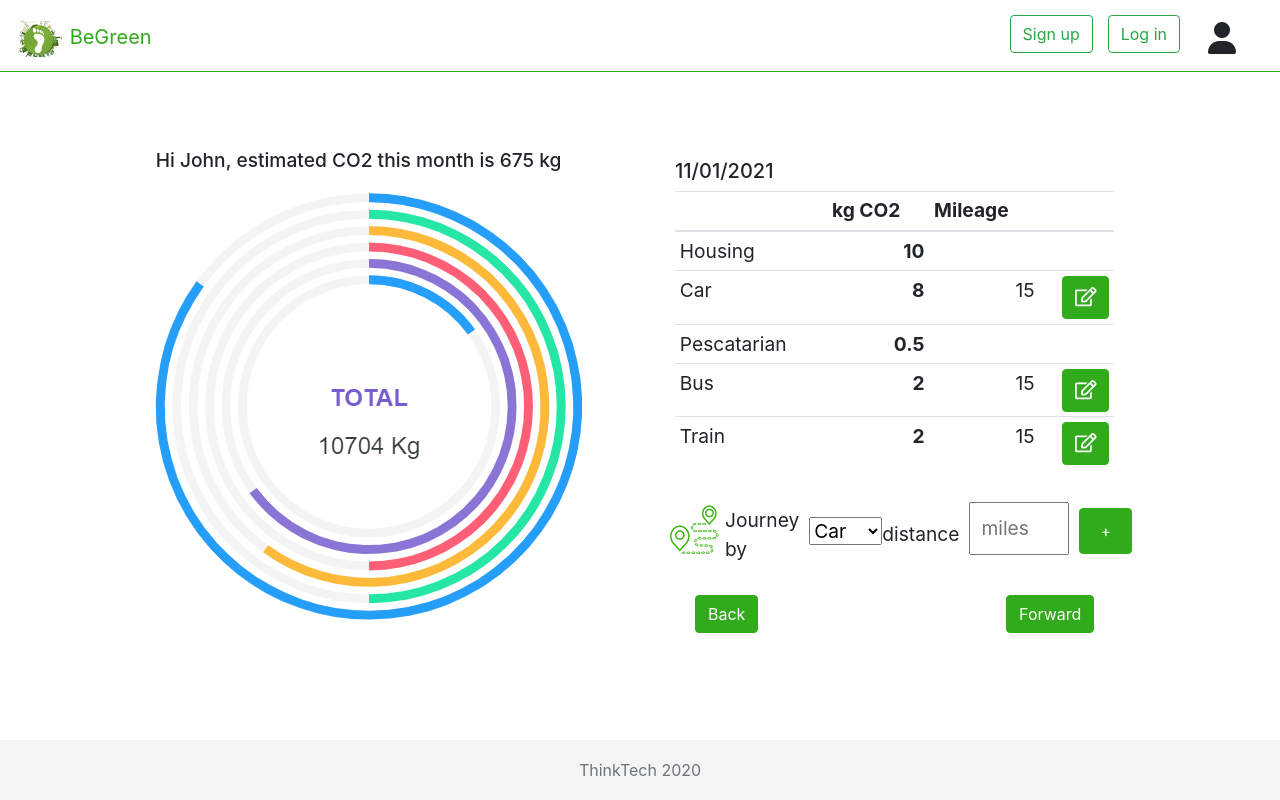
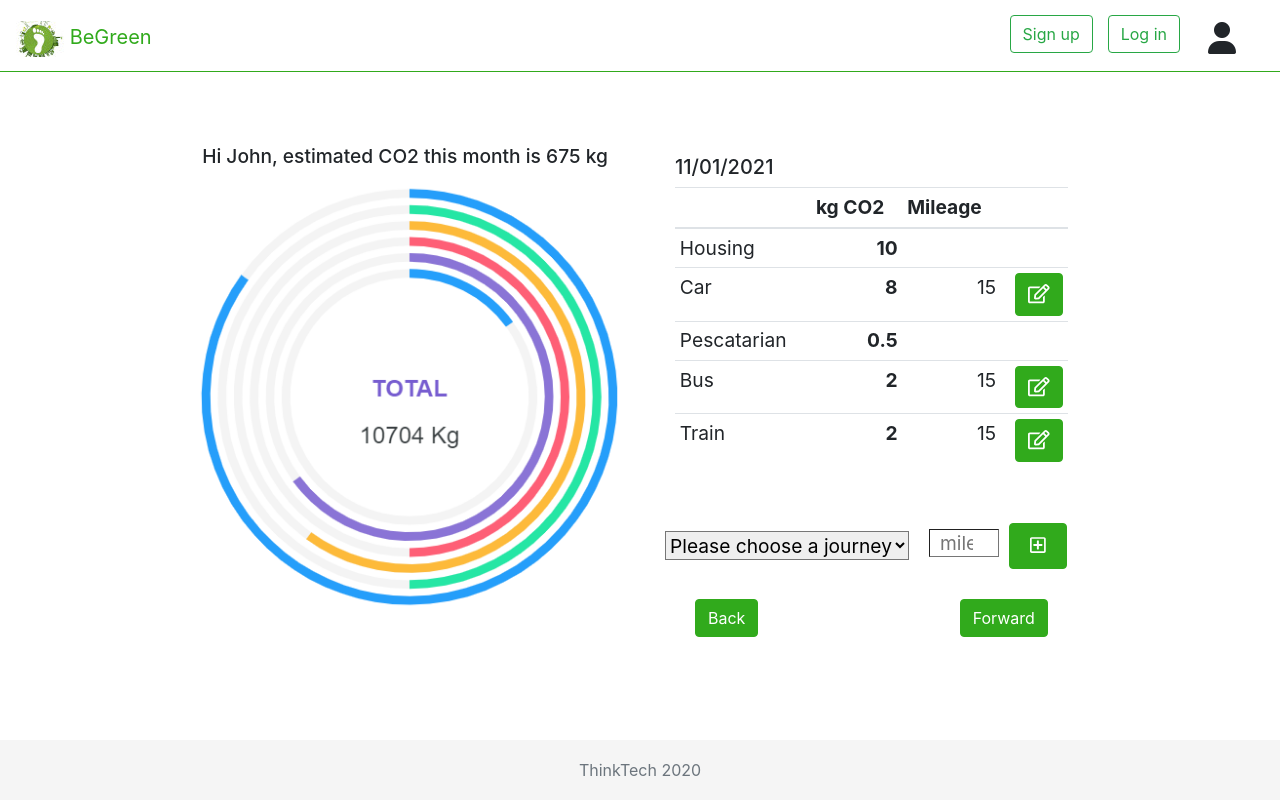
Before and after one commit to ThinkTech-TR/carbontracker-react-app, a React (Create React App) app: page /tracking in a window 1280 px wide. Built offline with nearby package versions, Linux system fonts and the light colour scheme.

Commit message:
add checks (Mileage and Journey are not empty) before adding a new item for tracking

```diff
--- a/src/Components/Tracking/AddJourney.css
+++ b/src/Components/Tracking/AddJourney.css
@@ -5,23 +5,38 @@
     flex-wrap: nowrap;
     align-items: center;
     width: 100%;
+    margin-top: 30px;
   }
 
 .form-inline p {
     margin: 10px 10px 2px 0;
 }
 
+.form-inline select {
+    border-width: 0.5px;
+    height: 29px;
+}
 .form-inline input {
     vertical-align: middle;
-    margin: 0 10px 5px 0;
+    margin: 0 10px 5px 20px;
     padding: 10px;
-    width: 100px;
+    width: 70px;
+    height: 28px;
+    border-width: 0.5px;
 }
 
 .form-inline button {
     padding: 10px 20px;
 }
 
+.icon-size {
+  font-size: large;
+}
+
+.form-inline img {
+  width: 60px;
+  height: 58px;
+}
 
 /* Add responsiveness - display the form controls vertically instead of horizontally on screens that are less than 800px wide */
 @media (max-width: 800px) {
--- a/src/Components/Tracking/AddJourney.js
+++ b/src/Components/Tracking/AddJourney.js
@@ -1,10 +1,18 @@
-import React from 'react';
+import React, { useRef } from 'react';
 import { useState } from "react";
 import journeyIco from "./journey-icon.jpg";
 import Image from 'react-bootstrap/Image';
+import { FontAwesomeIcon } from "@fortawesome/react-fontawesome";
+import { faPlusSquare} from "@fortawesome/free-regular-svg-icons";
 import "./AddJourney.css";
 
+
+
 function AddJourneyForm({addJourney}) {
+
+    const selectJourney = useRef(null);
+    const inputMileage = useRef(null);
+
     const [trackingItemId, setTrackingItemId] = useState("");
     const [trackingItemName, setTrackingItemName] = useState("");
     const [distance, setDistance] = useState("");
@@ -17,41 +25,58 @@ function AddJourneyForm({addJourney}) {
             break;
         default:
             setTrackingItemId(event.target.value);
+            console.log(event.target.value);
             setTrackingItemName(event.target.options[event.target.selectedIndex].text);
         }
     }
 
-
     const handleClick = () => {
+        if (trackingItemId === "") {
+            alert("Please choose a journey");
+            selectJourney.current.focus();
+        }else if (distance === "") {
+            alert("Please add a mileage")
+            inputMileage.current.focus();
+        }
+        else {
             addJourney(trackingItemId, trackingItemName, distance);
             setDistance("");
             setTrackingItemId("");
             setTrackingItemName("");
         }
 
+    }
+
 return (
     <div className="form-inline">
-        <Image src={journeyIco} alt="total" />
-        <p className="font-sm">Journey by </p>
+            {/*<Image src={journeyIco} alt="total" />*/}
+            {/*<label htmlfor="journeyType" className="font-sm">Journey by </label>*/}
             <select
+                ref = { selectJourney }
+                value = { trackingItemId }
                 id="journeyType"
                 className="font-sm"
                 onChange={ handleChange }>
+                    <option value="0">Please choose a journey</option>
                     <option value="2">Car</option>
                     <option value="4">Bus</option>
                     <option value="5">Train</option>
                     <option value="6">Plane</option>
             </select>
-        <p className="font-sm">distance </p>
+            {/*<p className="font-sm">distance </p>*/}
             <input
+                ref = { inputMileage }
                 onChange={ handleChange }
                 id="distance"
                 type="number"
                 min="0"
                 className="font-sm"
-            placeholder="miles">
+                placeholder="miles"
+                value={ distance }>
             </input>
-        <button onClick={handleClick} type="submit" className="button-green">+</button>
+            <button onClick={handleClick} type="submit" className="button-green"><FontAwesomeIcon icon={ faPlusSquare } className="icon-size" /></button>
+
+
     </div>
     );
 }
```
Lines whose indentation alone changed are shown as unchanged.
